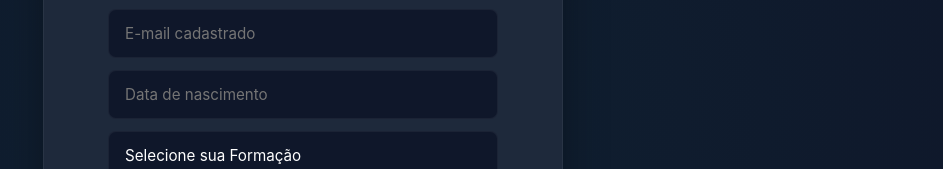
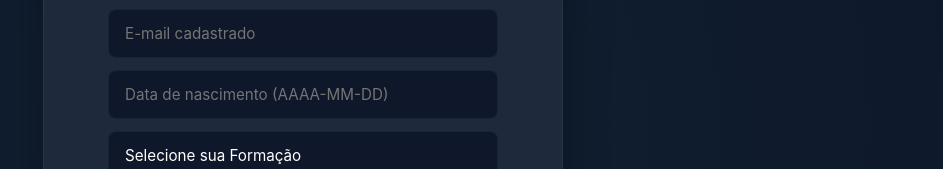
Before and after one commit to nazare4lmeida/frequencia-gt3, a React (Vite) app in the folder frontend/: page / in a window 1280 px wide. Shown: the part 274-443 px from the top of the page, without its empty margins (337-1280 px from the left). Built offline with nearby package versions, Linux system fonts and the light colour scheme.

Commit message:
mudança no formato da data

```diff
--- a/frontend/src/Login.jsx
+++ b/frontend/src/Login.jsx
@@ -74,13 +74,12 @@ export default function Login({
               onChange={handleChange("email")}
             />
             <input
-              type="text" // Começa como texto
-              placeholder="Data de nascimento"
+              type="text"
+              placeholder="Data de nascimento (AAAA-MM-DD)"
               className="input-modern"
               value={form.dataNasc}
               onChange={handleChange("dataNasc")}
-              onFocus={(e) => (e.target.type = "date")} // Vira data ao clicar
-              onBlur={(e) => !e.target.value && (e.target.type = "text")} // Volta a ser texto se estiver vazio
+              maxLength="10" // Limita para o formato YYYY-MM-DD
             />
 
             <select
```
